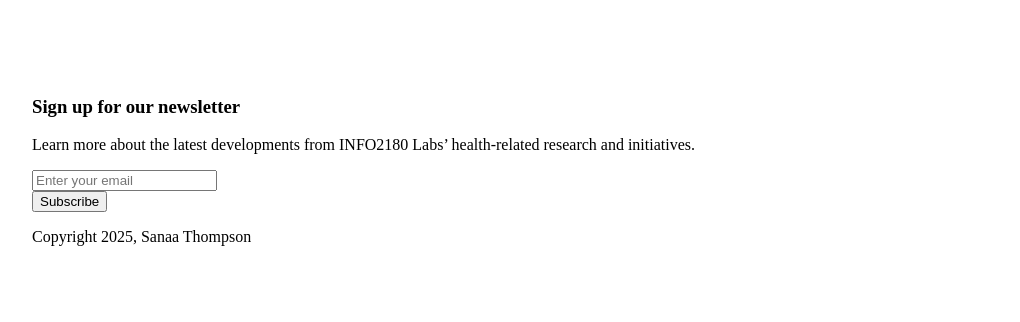
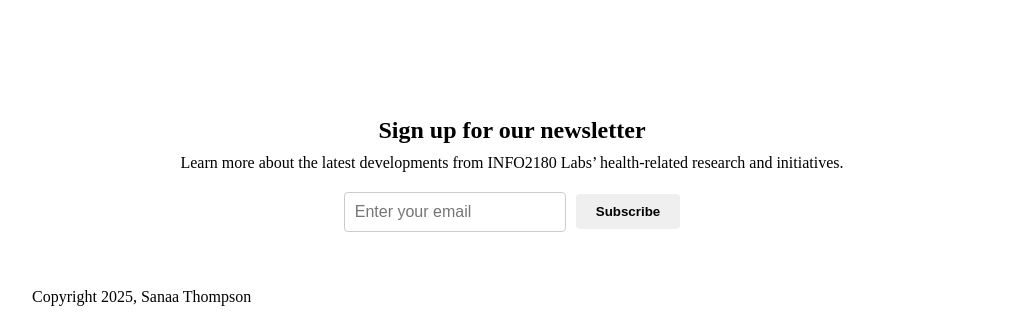
Before and after one commit to sanaathompson48/info2180-project1, a plain HTML site: page index.html in a window 1280 px wide. Shown: the part 1678-2000 px from the top of the page, without its empty margins (128-1148 px from the left). Before the commit the page ends 1940 px from the top, so only its background shows below. Drawn offline with Linux system fonts and the light colour scheme.

Commit message:
Styled contents of the Newsletter section

```diff
--- a/styles.css
+++ b/styles.css
@@ -238,3 +238,48 @@ text-decoration: none;
 .stories .article-body a:hover {
 text-decoration: underline;
 }
+
+
+
+
+.newsletter {
+text-align: center;
+padding: 40px 0
+}
+
+.newsletter h3 {
+margin: 0 0 10px;
+font-size: 1.5rem;
+font-weight: 700;
+}
+
+.newsletter p {
+margin: 0 0 20px;
+}
+
+.newsletter form {
+display: flex;
+justify-content: center;
+align-items: center;
+gap: 10px;
+}
+
+.newsletter .form-group {
+margin: 0;
+}
+
+.newsletter input[type="email"] {
+padding: 10px;
+width: 200px;
+border: 1px solid #ccc;
+border-radius: 4px;
+font-size: 1rem;
+}
+
+.newsletter .btn {
+padding: 10px 20px;
+border: none;
+border-radius: 4px;
+font-weight: 600;
+cursor: pointer;
+}
```
